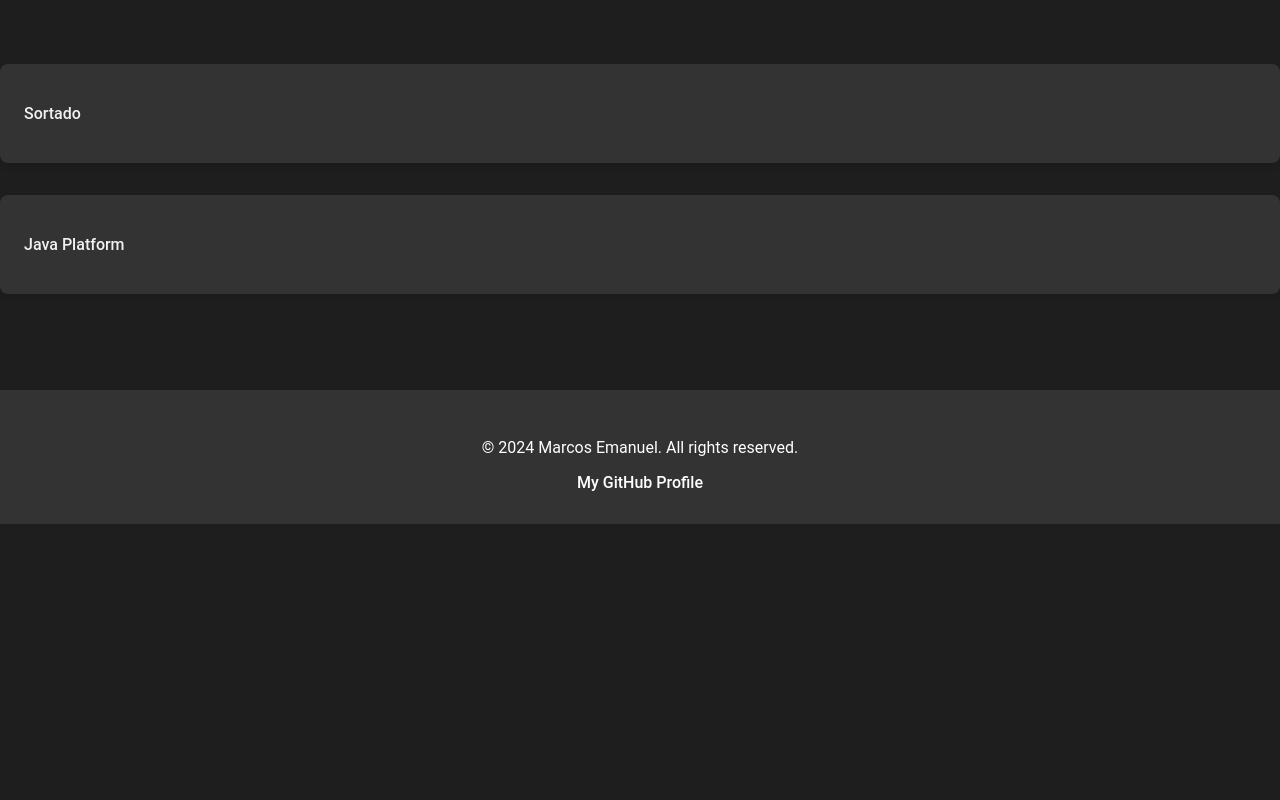
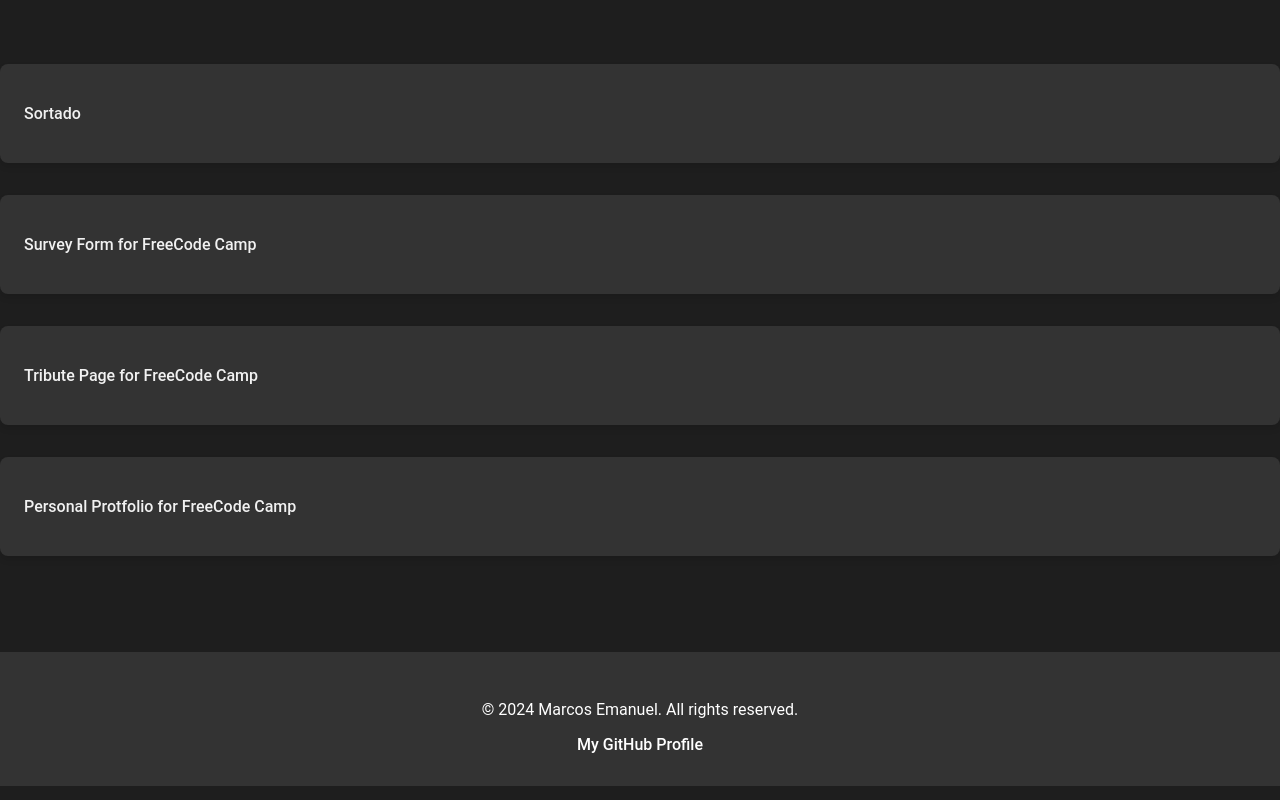
Before and after one commit to marcossFarias/personal-portfolio, a React (Create React App) app: page /projects in a window 1280 px wide. Built offline with nearby package versions, Linux system fonts and the light colour scheme.

Commit message:
add class projects

```diff
--- a/src/components/Projects.js
+++ b/src/components/Projects.js
@@ -13,7 +13,19 @@ const Projects = () => (
 
       <Col xs={12} md={6} lg={4} xl={3}>
         <div className="project-tile">
-          <p><a href="https://www.java.com/" target="_blank" rel="noopener noreferrer">Java Platform</a></p>
+          <p><a href="https://github.com/marcossFarias/survey-form" target="_blank" rel="noopener noreferrer">Survey Form for FreeCode Camp</a></p>
+        </div>
+      </Col>
+
+      <Col xs={12} md={6} lg={4} xl={3}>
+        <div className="project-tile">
+          <p><a href="https://github.com/marcossFarias/tribute-page" target="_blank" rel="noopener noreferrer">Tribute Page for FreeCode Camp</a></p>
+        </div>
+      </Col>
+
+      <Col xs={12} md={6} lg={4} xl={3}>
+        <div className="project-tile">
+          <p><a href="https://github.com/marcossFarias/personal-protfolio" target="_blank" rel="noopener noreferrer">Personal Protfolio for FreeCode Camp</a></p>
         </div>
       </Col>
     </Row>
```
